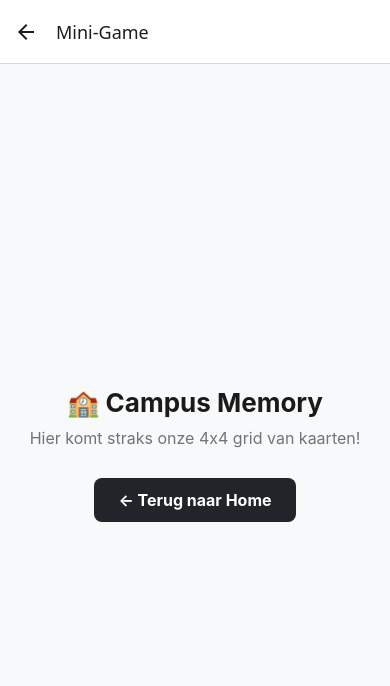
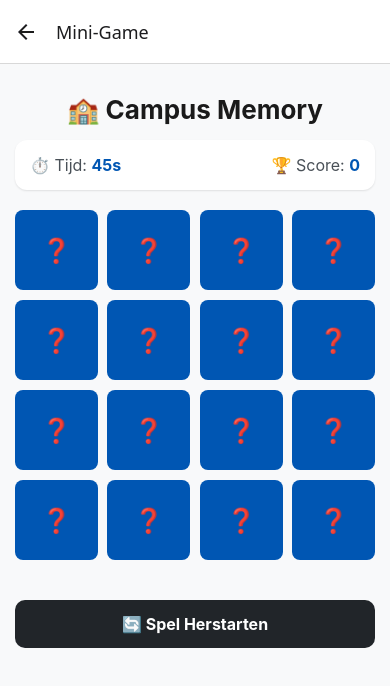
Before and after one commit to FaheerHakim/BusleydenApp, a React Native app: screen /Game in a window 390 px wide. Shown: the top 686 px of the page. Built offline with nearby package versions, Linux system fonts and the light colour scheme; no server answers.

Commit message:
feat(game): designed the 4x4 memory grid layout and status bar

```diff
--- a/screens/GameScreen.js
+++ b/screens/GameScreen.js
@@ -1,20 +1,45 @@
-import React from 'react';
-import { StyleSheet, Text, View, TouchableOpacity } from 'react-native';
+import React, { useState } from 'react';
+import { StyleSheet, Text, View, TouchableOpacity, ScrollView } from 'react-native';
+
+// We maken een tijdelijke lijst van 16 dummy-items om onze layout te vullen
+const DUMMY_CARDS = Array.from({ length: 16 }, (_, index) => ({ id: index }));
 
 export default function GameScreen({ navigation }) {
+  // We slaan de kaarten op in een 'state' zodat we er later logica aan kunnen koppelen
+  const [cards, setCards] = useState(DUMMY_CARDS);
+  const [score, setScore] = useState(0);
+  const [timeLeft, setTimeLeft] = useState(45);
+
   return (
-    <View style={styles.container}>
+    <ScrollView style={styles.container}>
       <Text style={styles.mainTitle}>🏫 Campus Memory</Text>
-      <Text style={styles.subtitle}>Hier komt straks onze 4x4 grid van kaarten!</Text>
 
-      {/* Een simpele terugknop om te testen of de navigatie soepel werkt */}
-      <TouchableOpacity
-        style={styles.backButton}
-        onPress={() => navigation.goBack()}
-      >
-        <Text style={styles.backButtonText}>← Terug naar Home</Text>
+      {/* 📊 STATUSBABAL: Hier tonen we straks de live score en tijd */}
+      <View style={styles.statusRow}>
+        <Text style={styles.statusText}>⏱️ Tijd: <Text style={styles.bold}>{timeLeft}s</Text></Text>
+        <Text style={styles.statusText}>🏆 Score: <Text style={styles.bold}>{score}</Text></Text>
+      </View>
+
+      {/* 🎴 HET SPEELVELD: Een grid van 4x4 kaarten */}
+      <View style={styles.grid}>
+        {cards.map((card) => (
+          <TouchableOpacity
+            key={card.id}
+            style={styles.card}
+            activeOpacity={0.7}
+            onPress={() => console.log(`Je klikte op kaart ${card.id}`)}
+          >
+            {/* Elke dichte kaart krijgt nu simpelweg een vraagteken */}
+            <Text style={styles.cardText}>❓</Text>
+          </TouchableOpacity>
+        ))}
+      </View>
+
+      {/* 🔄 HERSTARTKNOP */}
+      <TouchableOpacity style={styles.restartButton}>
+        <Text style={styles.restartButtonText}>🔄 Spel Herstarten</Text>
       </TouchableOpacity>
-    </View>
+    </ScrollView>
   );
 }
 
@@ -22,31 +47,68 @@ const styles = StyleSheet.create({
   container: {
     flex: 1,
     backgroundColor: '#f8f9fa',
-    justifyContent: 'center',
-    alignItems: 'center',
-    padding: 20,
+    padding: 15
   },
   mainTitle: {
     fontSize: 26,
     fontWeight: 'bold',
-    color: '#1a1a1a',
+    textAlign: 'center',
+    marginVertical: 15,
+    color: '#1a1a1a'
+  },
+  statusRow: {
+    flexDirection: 'row',
+    justifyContent: 'space-between',
+    backgroundColor: '#fff',
+    padding: 15,
+    borderRadius: 12,
+    marginBottom: 20,
+    elevation: 2,
+    shadowColor: '#000',
+    shadowOffset: { width: 0, height: 1 },
+    shadowOpacity: 0.1,
+    shadowRadius: 2,
+  },
+  statusText: {
+    fontSize: 16,
+    color: '#495057'
+  },
+  bold: {
+    fontWeight: 'bold',
+    color: '#0056b3'
+  },
+  grid: {
+    flexDirection: 'row',
+    flexWrap: 'wrap',            // 💡 Dit zorgt ervoor dat kaarten doorlopen op de volgende regel!
+    justifyContent: 'space-between',
+    marginBottom: 20
+  },
+  card: {
+    width: '23%',                // 💡 Exact ~23% zorgt ervoor dat er precies 4 kaarten op één rij passen
+    height: 80,
+    backgroundColor: '#0056b3', // Mooi schoolblauw
+    borderRadius: 8,
+    justifyContent: 'center',
+    alignItems: 'center',
     marginBottom: 10,
+    elevation: 3,
   },
-  subtitle: {
+  cardText: {
+    fontSize: 24,
+    color: '#fff',
+    fontWeight: 'bold'
+  },
+  restartButton: {
+    backgroundColor: '#212529',
+    paddingVertical: 14,
+    borderRadius: 10,
+    alignItems: 'center',
+    marginTop: 10,
+    marginBottom: 30
+  },
+  restartButtonText: {
+    color: '#fff',
     fontSize: 16,
-    color: '#6c757d',
-    textAlign: 'center',
-    marginBottom: 30,
-  },
-  backButton: {
-    backgroundColor: '#212529',
-    paddingVertical: 12,
-    paddingHorizontal: 24,
-    borderRadius: 8,
-  },
-  backButtonText: {
-    color: '#fff',
-    fontWeight: 'bold',
-    fontSize: 16,
-  },
+    fontWeight: 'bold'
+  }
 });
```
